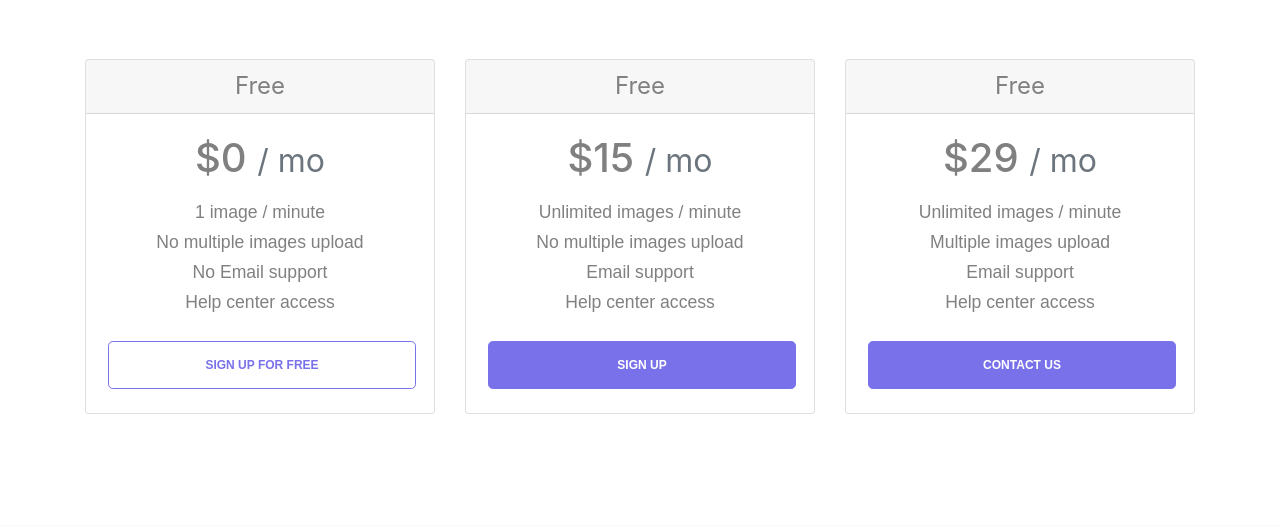
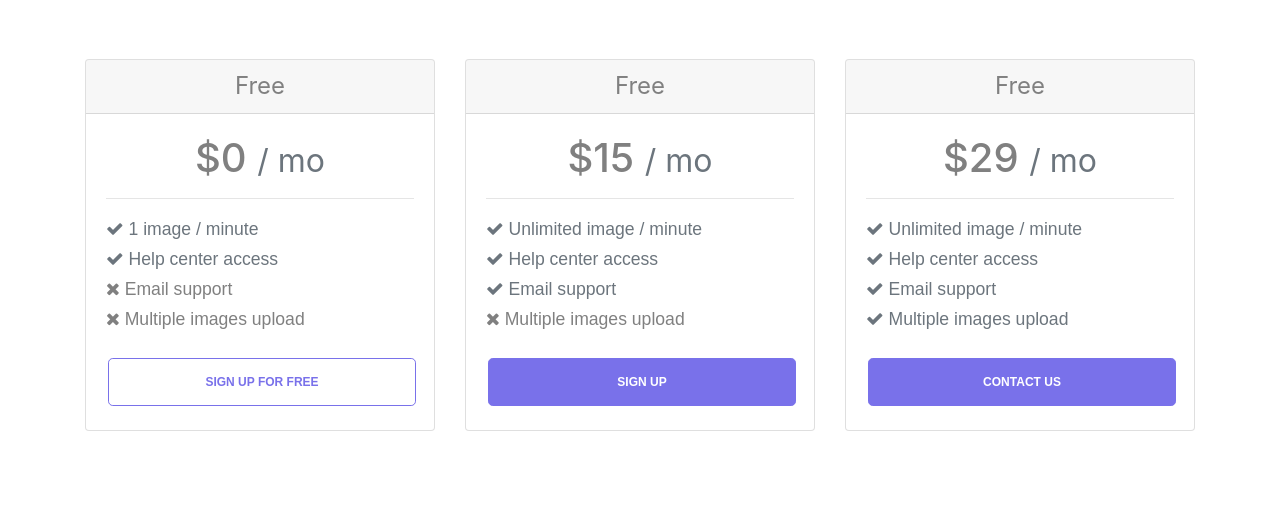
Before and after one commit to FlorianWoelki/lungcure, a Flask app: page / in a window 1280 px wide. Shown: the part 1029-1555 px from the top of the page. Run offline with Flask 2, Linux system fonts and the light colour scheme; some libraries are stand-ins or nearby versions; some web fonts are replaced.

Commit message:
updated style of pricing

```diff
--- a/app/templates/index.html
+++ b/app/templates/index.html
@@ -18,7 +18,7 @@
     <link rel="stylesheet" href="{{ url_for('static', filename='fonts/flaticon/font/flaticon.css') }}">
     <link rel="stylesheet" href="{{ url_for('static', filename='css/aos.css') }}">
     <link rel="stylesheet" href="{{ url_for('static', filename='css/style.css') }}">
-
+    <link rel="stylesheet" href="https://cdnjs.cloudflare.com/ajax/libs/font-awesome/4.7.0/css/font-awesome.min.css">
 
     <style>
         .slide-1 {
@@ -233,57 +233,60 @@
         <div class="site-section" id="payment-section">
             <div class="container">
                 <h2 class="section-title mb-3 text-center" data-aos="fade-down" data-aos-delay="500">Pricing</h2>
-                <div class="card-deck mb-3 text-center" style="margin-top: 60px;">
+                <div class="card-deck mb-3" style="margin-top: 60px;">
                     <div class="card mb-4 box-shadow" data-aos="fade-right" data-aos-delay="500">
-                        <div class="card-header">
+                        <div class="card-header text-center">
                             <h4 class="my-0 font-weight-normal">Free</h4>
                         </div>
                         <div class="card-body">
-                            <h1 class="card-title pricing-card-title">
+                            <h1 class="card-title pricing-card-title text-center">
                                 $0
                                 <small class="text-muted">/ mo</small>
                             </h1>
+                            <hr>
                             <ul class="list-unstyled mt-3 mb-4">
-                                <li>1 image / minute</li>
-                                <li>No multiple images upload</li>
-                                <li>No Email support</li>
-                                <li>Help center access</li>
+                                <li class="text-muted"><i class="fa fa-check"></i> 1 image / minute</li>
+                                <li class="text-muted"><i class="fa fa-check"></i> Help center access</li>
+                                <li><i class="fa fa-times"></i> Email support</li>
+                                <li><i class="fa fa-times"></i> Multiple images upload</li>
                             </ul>
                             <button type="button" class="btn btn-lg btn-block btn-outline-primary">Sign up for free</button>
                         </div>
                     </div>
                     <div class="card mb-4 box-shadow" data-aos="fade-up" data-aos-delay="500">
-                        <div class="card-header">
+                        <div class="card-header text-center">
                             <h4 class="my-0 font-weight-normal">Free</h4>
                         </div>
                         <div class="card-body">
-                            <h1 class="card-title pricing-card-title">
+                            <h1 class="card-title pricing-card-title text-center">
                                 $15
                                 <small class="text-muted">/ mo</small>
                             </h1>
+                            <hr>
                             <ul class="list-unstyled mt-3 mb-4">
-                                <li>Unlimited images / minute</li>
-                                <li>No multiple images upload</li>
-                                <li>Email support</li>
-                                <li>Help center access</li>
+                                <li class="text-muted"><i class="fa fa-check"></i> Unlimited image / minute</li>
+                                <li class="text-muted"><i class="fa fa-check"></i> Help center access</li>
+                                <li class="text-muted"><i class="fa fa-check"></i> Email support</li>
+                                <li><i class="fa fa-times"></i> Multiple images upload</li>
                             </ul>
                             <button type="button" class="btn btn-lg btn-block btn-primary">Sign Up</button>
                         </div>
                     </div>
                     <div class="card mb-4 box-shadow" data-aos="fade-left" data-aos-delay="500">
-                        <div class="card-header">
+                        <div class="card-header text-center">
                             <h4 class="my-0 font-weight-normal">Free</h4>
                         </div>
                         <div class="card-body">
-                            <h1 class="card-title pricing-card-title">
+                            <h1 class="card-title pricing-card-title text-center">
                                 $29
                                 <small class="text-muted">/ mo</small>
                             </h1>
+                            <hr>
                             <ul class="list-unstyled mt-3 mb-4">
-                                <li>Unlimited images / minute</li>
-                                <li>Multiple images upload</li>
-                                <li>Email support</li>
-                                <li>Help center access</li>
+                                <li class="text-muted"><i class="fa fa-check"></i> Unlimited image / minute</li>
+                                <li class="text-muted"><i class="fa fa-check"></i> Help center access</li>
+                                <li class="text-muted"><i class="fa fa-check"></i> Email support</li>
+                                <li class="text-muted"><i class="fa fa-check"></i> Multiple images upload</li>
                             </ul>
                             <button type="button" class="btn btn-lg btn-block btn-primary">Contact Us</button>
                         </div>
```
